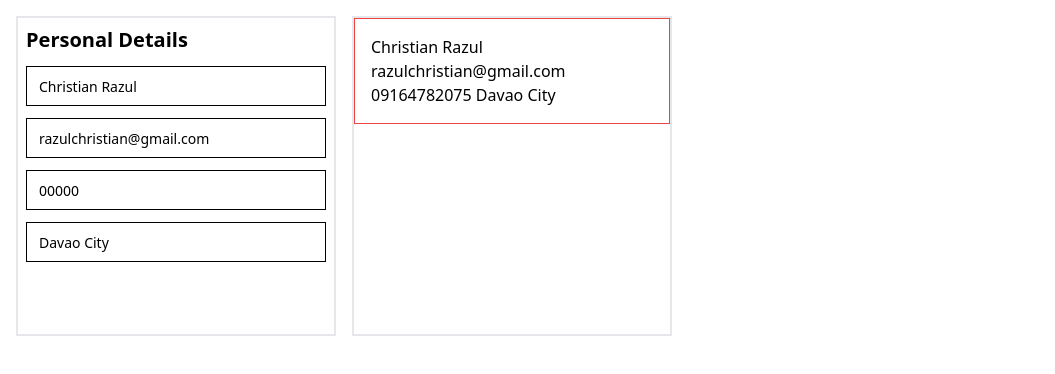
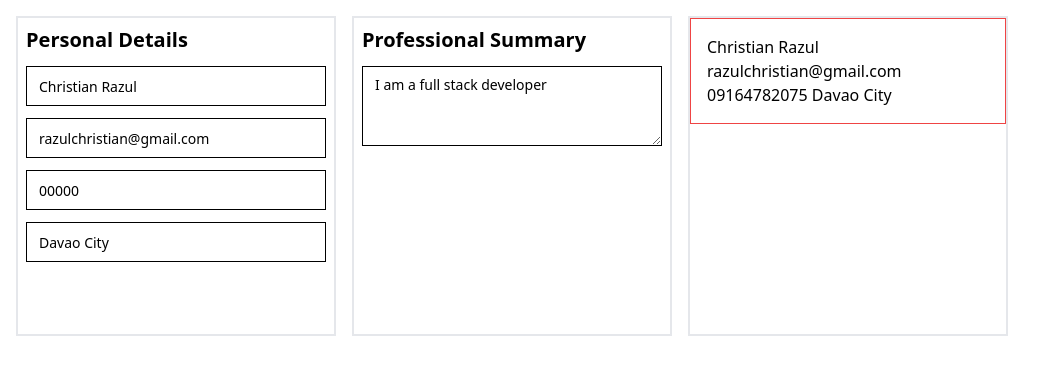
Before and after one commit to christianrazul/cv-architect, a React (Vite) app: page / in a window 1280 px wide. Shown: the top 374 px of the page, without its empty margins (0-1055 px from the left). Built offline with nearby package versions, Linux system fonts and the light colour scheme.

Commit message:
Add SummaryForm and Summary components to App.tsx

```diff
--- /dev/null
+++ b/components/ui/textarea.tsx
@@ -0,0 +1,24 @@
+import * as React from "react";
+
+import { cn } from "../../lib/utils";
+
+export interface TextareaProps
+  extends React.TextareaHTMLAttributes<HTMLTextAreaElement> {}
+
+const Textarea = React.forwardRef<HTMLTextAreaElement, TextareaProps>(
+  ({ className, ...props }, ref) => {
+    return (
+      <textarea
+        className={cn(
+          "flex min-h-[80px] w-full rounded-md border border-input bg-background px-3 py-2 text-sm ring-offset-background placeholder:text-muted-foreground focus-visible:outline-none focus-visible:ring-2 focus-visible:ring-ring focus-visible:ring-offset-2 disabled:cursor-not-allowed disabled:opacity-50",
+          className,
+        )}
+        ref={ref}
+        {...props}
+      />
+    );
+  },
+);
+Textarea.displayName = "Textarea";
+
+export { Textarea };
--- a/src/App.tsx
+++ b/src/App.tsx
@@ -2,6 +2,7 @@
 import "./style.css";
 import HeaderForm from "./components/HeaderForm";
 import Resume from "./components/Resume";
+import { Textarea } from "../components/ui/textarea";
 
 export const defaultHeaderInfo = {
   name: "Christian Razul",
@@ -10,12 +11,35 @@
   address: "Davao City",
 };
 
+const SummaryForm = () => {
+  return (
+    <div className="flex w-80 flex-col gap-3 border-2 p-2">
+      <h1 className="text-xl font-bold">Professional Summary</h1>
+      <Textarea
+        id="summary"
+        placeholder="I am a full stack developer"
+        onChange={(e) => console.log(e.target.value)}
+      />
+    </div>
+  );
+};
+
+const Summary = () => {
+  return (
+    <div className="w-80">
+      <h1 className=" bg-orange-600 text-black">Professional Summary</h1>
+    </div>
+  );
+};
+
 function App() {
   const [headerInfo, setHeaderInfo] = useState(defaultHeaderInfo);
 
   return (
     <div className="flex gap-4 p-4">
       <HeaderForm onHeaderInfo={(data) => setHeaderInfo(data)} />
+
+      <SummaryForm />
       <Resume header={{ ...headerInfo }} />
     </div>
   );
--- a/src/style.css
+++ b/src/style.css
@@ -570,12 +570,20 @@
   height: 2.5rem;
 }
 
+.min-h-\[80px\] {
+  min-height: 80px;
+}
+
 .w-80 {
   width: 20rem;
 }
 
 .w-full {
   width: 100%;
+}
+
+.w-40 {
+  width: 10rem;
 }
 
 .flex-col {
@@ -624,6 +632,11 @@
   background-color: hsl(var(--background));
 }
 
+.bg-orange-600 {
+  --tw-bg-opacity: 1;
+  background-color: rgb(234 88 12 / var(--tw-bg-opacity));
+}
+
 .p-2 {
   padding: 0.5rem;
 }
@@ -654,6 +667,11 @@
 
 .font-bold {
   font-weight: 700;
+}
+
+.text-black {
+  --tw-text-opacity: 1;
+  color: rgb(0 0 0 / var(--tw-text-opacity));
 }
 
 .ring-offset-background {
```
